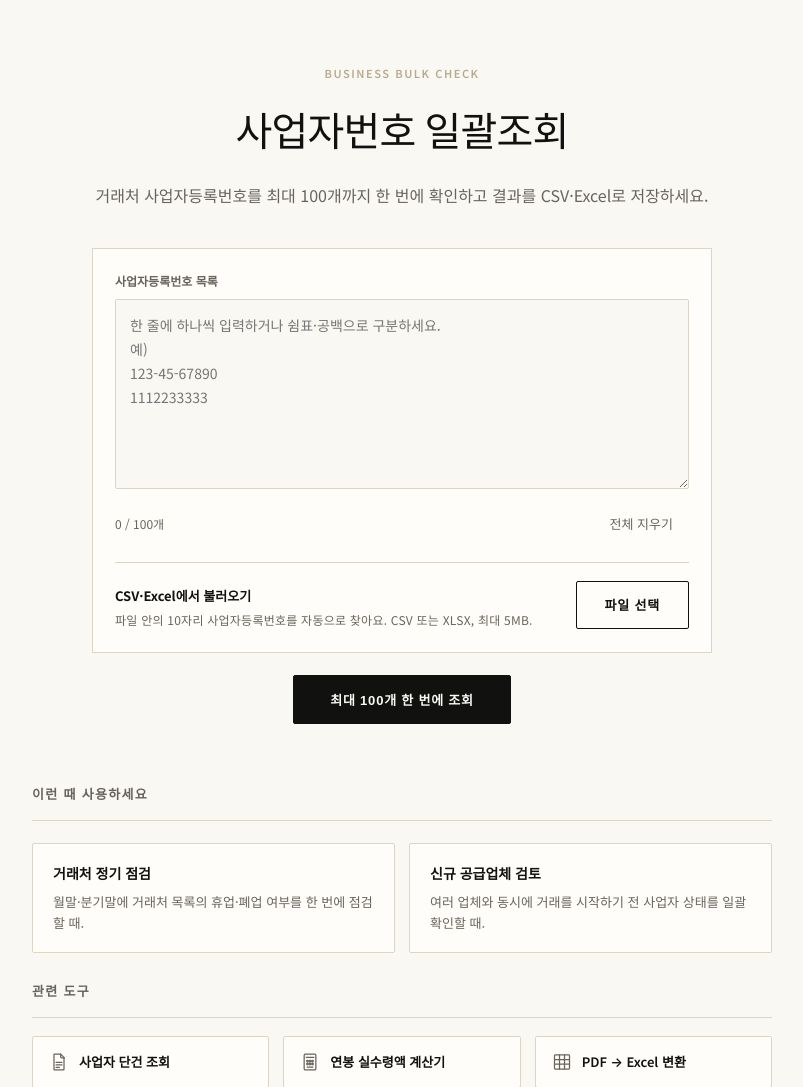
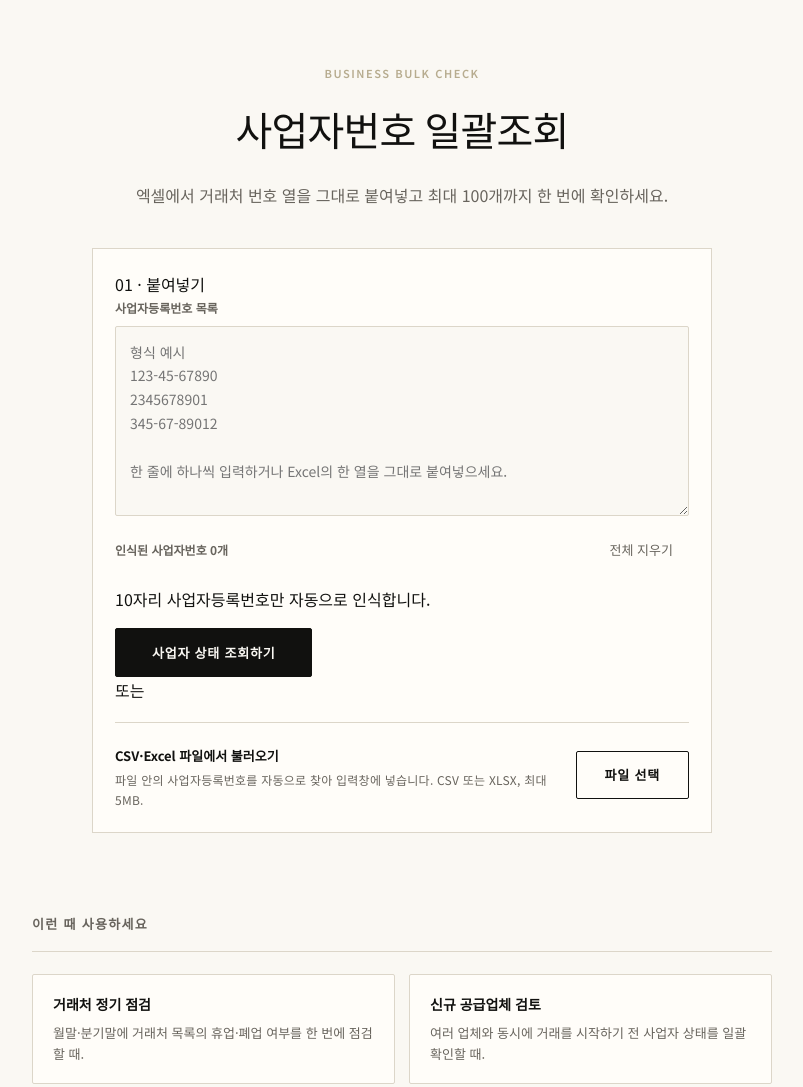
Before and after one commit to Mine-94/office-toolbox-site, a Flask app: template templates/business_bulk_status.html in a window 1280 px wide. Shown: the part 175-1262 px from the top of the page, without its empty margins (238-1041 px from the left). Run offline with Flask 3, Linux system fonts and the light colour scheme; the template is opened without the code that fills it, so the values that code supplies are empty.

Commit message:
사업자 일괄조회 입력과 결과 UX 개선

```diff
--- a/templates/business_bulk_status.html
+++ b/templates/business_bulk_status.html
@@ -1,33 +1,43 @@
 {% extends "base.html" %}
 {% from "_icons.html" import icon %}
-{% block title %}사업자등록번호 일괄조회 – 최대 100개 휴업·폐업 확인 | 사무실 공구함{% endblock %}
+{% block title %}사업자등록번호 일괄조회 – 최대 100개 휴업·폐업 확인 | 업무 도구함{% endblock %}
 {% block description %}사업자등록번호를 최대 100개까지 한 번에 조회하고 계속사업자·휴업·폐업 상태와 과세유형을 확인한 뒤 CSV·Excel로 저장하세요.{% endblock %}
+{% block styles %}<link rel="stylesheet" href="{{ url_for('static', filename='css/business-bulk-status.css') }}">{% endblock %}
 {% block content %}
 <section class="hero container bulk-hero">
   <span class="eyebrow">BUSINESS BULK CHECK</span>
   <h1>사업자번호 일괄조회</h1>
-  <p class="subtitle">거래처 사업자등록번호를 최대 100개까지 한 번에 확인하고 결과를 CSV·Excel로 저장하세요.</p>
+  <p class="subtitle">엑셀에서 거래처 번호 열을 그대로 붙여넣고 최대 100개까지 한 번에 확인하세요.</p>
 
   <div class="bulk-input-card">
+    <div class="bulk-step-label">01 · 붙여넣기</div>
     <label for="bulk-business-numbers">사업자등록번호 목록</label>
-    <textarea id="bulk-business-numbers" class="bulk-textarea" placeholder="한 줄에 하나씩 입력하거나 쉼표·공백으로 구분하세요.&#10;예)&#10;123-45-67890&#10;1112233333"></textarea>
+    <textarea id="bulk-business-numbers" class="bulk-textarea" placeholder="형식 예시&#10;123-45-67890&#10;2345678901&#10;345-67-89012&#10;&#10;한 줄에 하나씩 입력하거나 Excel의 한 열을 그대로 붙여넣으세요."></textarea>
     <div class="bulk-input-meta">
-      <span id="bulk-count">0 / 100개</span>
+      <div>
+        <strong id="bulk-count">인식된 사업자번호 0개</strong>
+        <span id="bulk-invalid-count" class="bulk-invalid-count hidden"></span>
+      </div>
       <button type="button" class="btn btn-text" id="bulk-clear-btn">전체 지우기</button>
     </div>
+    <p id="bulk-input-help" class="bulk-input-help">10자리 사업자등록번호만 자동으로 인식합니다.</p>
+
+    <div class="bulk-primary-action">
+      <button type="button" id="bulk-status-btn" class="btn btn-primary btn-large">사업자 상태 조회하기</button>
+    </div>
+
+    <div class="bulk-or"><span>또는</span></div>
 
     <div class="bulk-file-row">
       <div>
-        <strong>CSV·Excel에서 불러오기</strong>
-        <p class="hint">파일 안의 10자리 사업자등록번호를 자동으로 찾아요. CSV 또는 XLSX, 최대 5MB.</p>
+        <strong>CSV·Excel 파일에서 불러오기</strong>
+        <p class="hint">파일 안의 사업자등록번호를 자동으로 찾아 입력창에 넣습니다. CSV 또는 XLSX, 최대 5MB.</p>
       </div>
       <label class="btn bulk-file-btn" for="bulk-file-input">파일 선택</label>
       <input type="file" id="bulk-file-input" accept=".csv,.xlsx" hidden>
     </div>
     <p id="bulk-file-message" class="hint hidden"></p>
   </div>
-
-  <button type="button" id="bulk-status-btn" class="btn btn-primary btn-large">최대 100개 한 번에 조회</button>
 
   <div id="bulk-loading" class="calc-result hidden" aria-live="polite">
     <div class="spinner"></div>
@@ -43,28 +53,31 @@
       <h2>조회 결과</h2>
     </div>
     <div class="bulk-export-actions">
-      <button type="button" class="btn" id="bulk-csv-btn">CSV 다운로드</button>
-      <button type="button" class="btn btn-primary" id="bulk-xlsx-btn">Excel 다운로드</button>
+      <button type="button" class="btn" id="bulk-csv-btn">CSV 저장</button>
+      <button type="button" class="btn btn-primary" id="bulk-xlsx-btn">Excel 저장</button>
     </div>
   </div>
 
+  <div id="bulk-attention" class="bulk-attention hidden">
+    <div>
+      <span class="bulk-attention-label">확인 필요한 거래처</span>
+      <strong id="summary-attention">0개</strong>
+      <p>휴업·폐업·미등록/확인불가 사업자를 먼저 확인하세요.</p>
+    </div>
+    <button type="button" class="btn" id="attention-only-btn">확인 필요한 항목만 보기</button>
+  </div>
+
   <div class="bulk-summary-grid">
-    <div class="bulk-summary-item"><small>전체</small><strong id="summary-total">0</strong></div>
-    <div class="bulk-summary-item"><small>계속사업자</small><strong id="summary-active">0</strong></div>
-    <div class="bulk-summary-item"><small>휴업</small><strong id="summary-suspended">0</strong></div>
-    <div class="bulk-summary-item"><small>폐업</small><strong id="summary-closed">0</strong></div>
-    <div class="bulk-summary-item"><small>미등록·확인불가</small><strong id="summary-unknown">0</strong></div>
+    <button type="button" class="bulk-summary-item active" data-filter="all"><small>전체</small><strong id="summary-total">0</strong></button>
+    <button type="button" class="bulk-summary-item" data-filter="active"><small>계속사업자</small><strong id="summary-active">0</strong></button>
+    <button type="button" class="bulk-summary-item" data-filter="suspended"><small>휴업</small><strong id="summary-suspended">0</strong></button>
+    <button type="button" class="bulk-summary-item" data-filter="closed"><small>폐업</small><strong id="summary-closed">0</strong></button>
+    <button type="button" class="bulk-summary-item" data-filter="unknown"><small>미등록·확인불가</small><strong id="summary-unknown">0</strong></button>
   </div>
 
   <div class="bulk-filter-row">
-    <label for="bulk-filter">상태 필터</label>
-    <select id="bulk-filter">
-      <option value="all">전체</option>
-      <option value="active">계속사업자</option>
-      <option value="suspended">휴업자</option>
-      <option value="closed">폐업자</option>
-      <option value="unknown">미등록·확인불가</option>
-    </select>
+    <span id="bulk-visible-count">전체 결과</span>
+    <button type="button" class="btn btn-text" id="bulk-reset-filter">필터 초기화</button>
   </div>
 
   <div class="bulk-table-wrap">
@@ -108,6 +121,5 @@
 </section>
 {% endblock %}
 {% block scripts %}
-<link rel="stylesheet" href="{{ url_for('static', filename='css/business-bulk-status.css') }}">
 <script src="{{ url_for('static', filename='js/business-bulk-status.js') }}"></script>
 {% endblock %}
```
